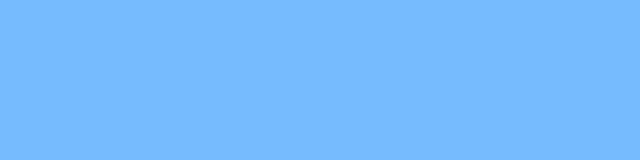
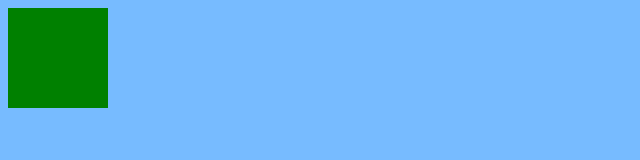
Before and after one commit to PiotrKoduje/Conflicts, a plain HTML site: page index.html in a window 1280 px wide. Shown: the whole page, without its empty margins (0-640 px from the left). Drawn offline with Linux system fonts and the light colour scheme.

Commit message:
Add box with green class

```diff
--- a/index.html
+++ b/index.html
@@ -6,5 +6,7 @@
     <link rel="stylesheet" href="style.css" />
     <title>Konflikt</title>
   </head>
-  <body></body>
+  <body>
+    <div class="box green"></div>
+  </body>
 </html>
--- a/style.css
+++ b/style.css
@@ -6,3 +6,7 @@ body {
   width: 100px;
   height: 100px;
 }
+
+.green {
+  background-color: green;
+}
```
